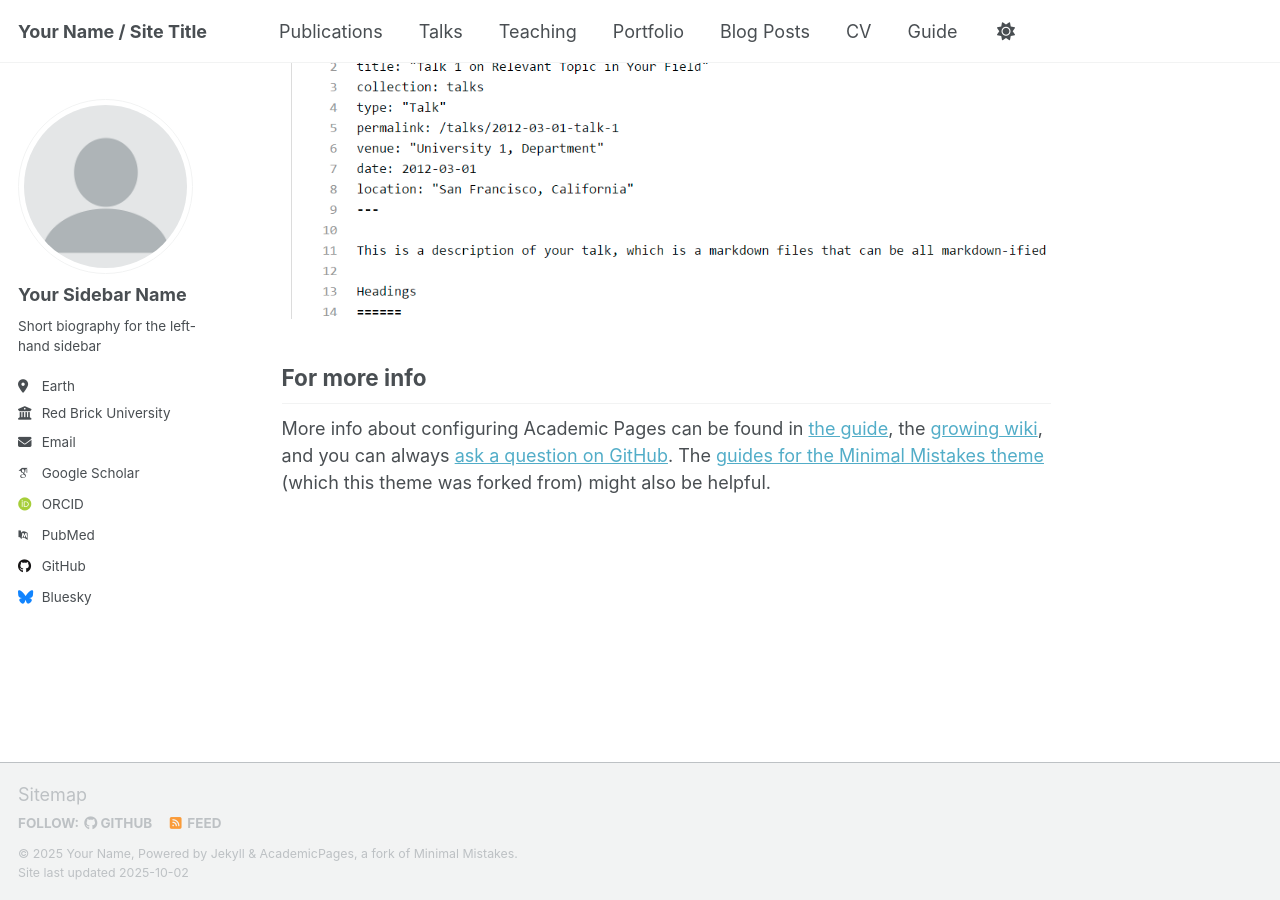
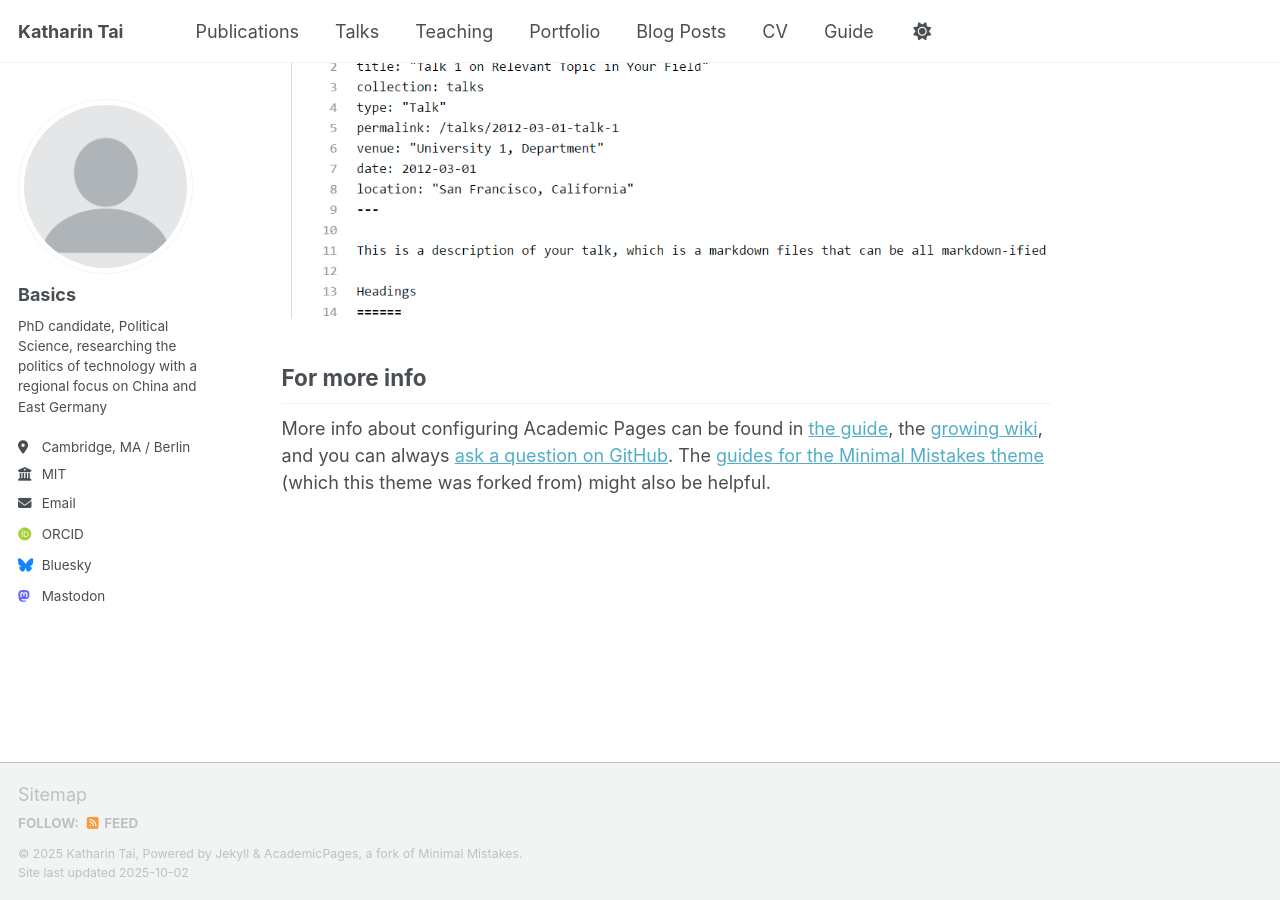
Before and after one commit to katharintai/katharintai.github.io, a Jekyll site: the page built from _pages/about.md, in a window 1280 px wide and 900 px high, scrolled down 2880 px. Built offline with Jekyll 4.4.1, drawn with Linux system fonts in a browser that asks for light colours; some web fonts are replaced; a script that is not in the unit is left out.

Commit message:
Basic Info Updates

```diff
--- a/_config.yml
+++ b/_config.yml
@@ -9,13 +9,13 @@
 # Basic Site Settings
 locale                   : "en-US"
 site_theme               : "default" # Currently available options are "default", "air"
-title                    : "Your Name / Site Title"
+title                    : "Katharin Tai"
 title_separator          : "-"
-name                     : &name "Your Name"
-description              : &description "personal description"
-url                      : https://academicpages.github.io # the base hostname & protocol for your site e.g. "https://[your GitHub username].github.io" or if you already have some other page hosted on Github then use "https://[your GitHub username].github.io/[Your Repo Name]"
+name                     : &name "Katharin Tai"
+description              : &description "PhD candidate in Political Science"
+url                      : https://katharintai.github.io/ # the base hostname & protocol for your site e.g. "https://[your GitHub username].github.io" or if you already have some other page hosted on Github then use "https://[your GitHub username].github.io/[Your Repo Name]"
 baseurl                  : "" # the subpath of your site, e.g. "/blog"
-repository               : "academicpages/academicpages.github.io"
+repository               : "katharintai/ktai.github.io"
 
 # Site Author - The following control what appear as part of the author content on the side bar.
 #               If a field is blank the icon and link will not appear, otherwise it will be shown.
@@ -23,23 +23,23 @@ repository               : "academicpages/academicpages.github.io"
 author:
   # Biographic information
   avatar           : "profile.png"
-  name             : "Your Sidebar Name"
+  name             : "Basics"
   pronouns         : # example: "she/her"
-  bio              : "Short biography for the left-hand sidebar"
-  location         : "Earth"
-  employer         : "Red Brick University"
+  bio              : "PhD candidate, Political Science, researching the politics of technology with a regional focus on China and East Germany"
+  location         : "Cambridge, MA / Berlin"
+  employer         : "MIT"
   uri              : # URL
   email            : "none@example.org"
 
   # Academic websites
   academia         : # URL
   arxiv            : # URL - Update with the correct link to your profile
-  googlescholar    : "https://scholar.google.com/citations?user=PS_CX0AAAAAJ"
+  googlescholar    : #"https://scholar.google.com/citations?user=PS_CX0AAAAAJ"
   inspire-hep      : # URL
   impactstory      : # URL
-  orcid            : "http://orcid.org/yourorcidurl"
+  orcid            : "https://orcid.org/0009-0007-9140-0155"
   semantic         : # URL
-  pubmed           : "https://www.ncbi.nlm.nih.gov/pubmed/?term=john+snow"
+  pubmed           : #"https://www.ncbi.nlm.nih.gov/pubmed/?term=john+snow"
   researchgate     : # URL
   scopus           : # URL
 
@@ -47,13 +47,13 @@ author:
   bitbucket        : # Username - Update with your username on the site
   codepen          : # Username
   dribbble         : # Username
-  github           : "academicpages"
+  github           : #"academicpages"
   kaggle           : # Username
   stackoverflow    : # User number or user number and name (i.e., use "1" or "1/jeff-atwood")
 
   # Social media
   artstation       : # Username
-  bluesky          : "bsky.app" # Replace this with you Bluesky username
+  bluesky          : "ktai.bsky.social" # Replace this with you Bluesky username
   facebook         : # Username
   flickr           : # Username
   foursquare       : # Username
@@ -63,7 +63,7 @@ author:
   instagram        : # Username
   lastfm           : # Username
   linkedin         : # Username
-  mastodon         : # URL
+  mastodon         : https://mstdn.social/@ktai # URL
   medium           : # URL
   pinterest        : # Username
   soundcloud       : # Username
```
Also changed, not shown: 2 other files.
